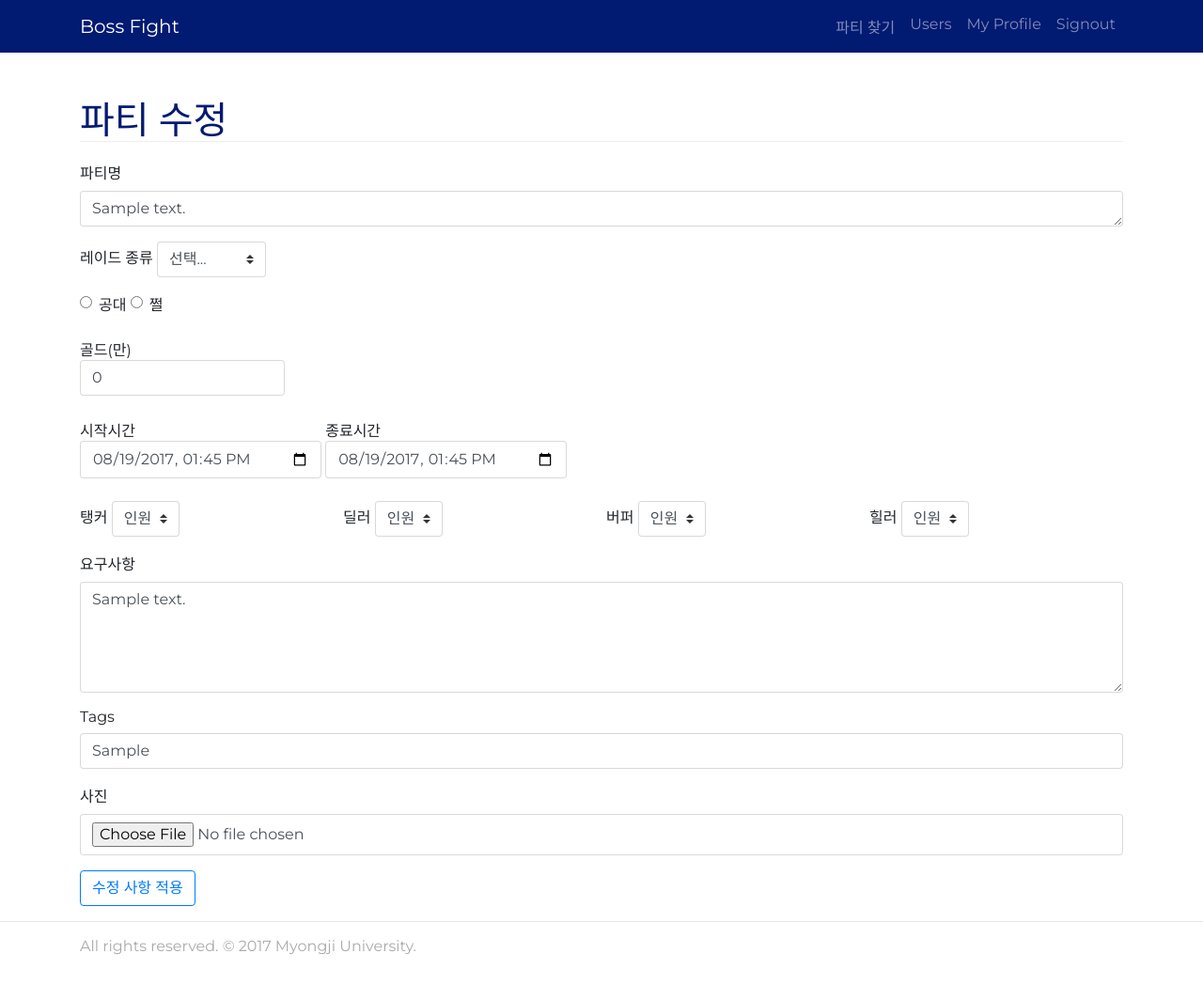
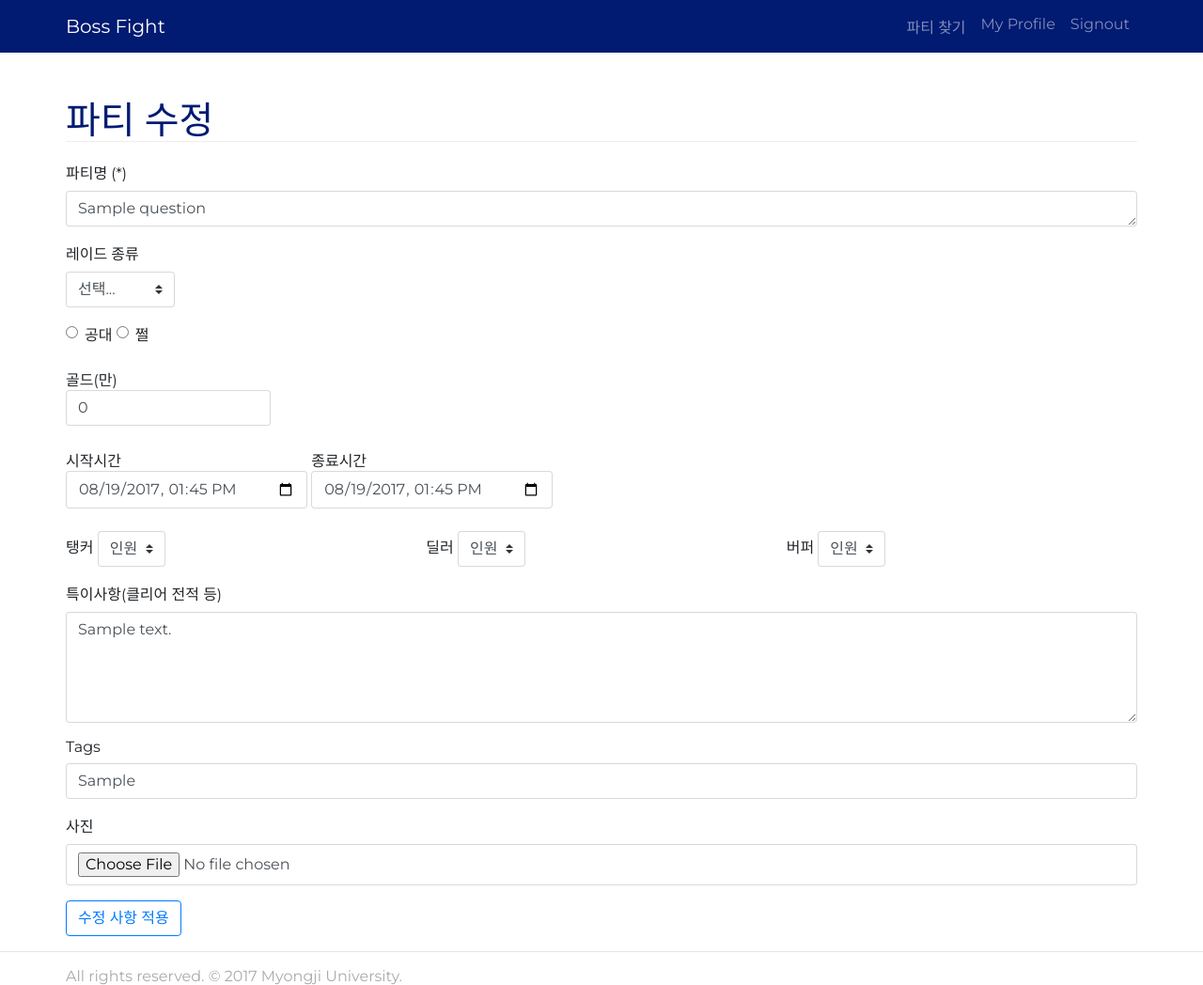
Before and after one commit to ponyong/MYWP, a Node server app: page /questions/600000000000000000000001/edit in a window 1280 px wide. Shown: the whole page at 94% size. Before the commit the page ends 1016 px from the top, so only its background shows below. Run offline with Node 20, Linux system fonts and the light colour scheme; a user stored in the database is signed in; tables that the repository leaves empty hold one stand-in row (values such as "Sample post"); some libraries are stand-ins or nearby versions.

Commit message:
파티 모집 , 어드민 계정 셋팅, 메인,
파티모집 : 필수 요소들 셋팅
어드민 계정 : 수정 삭제 어드민만 o
메인: 이벤트 생성시 메인페이지에 뜸

```diff
--- a/public/stylesheets/base.scss
+++ b/public/stylesheets/base.scss
@@ -7,6 +7,24 @@ body {
   & > .main-content {
     min-height: 400px;
   }
+}
+.container {
+  padding: 0;
+  .col-lg-4 {
+    width: 33%;
+  }
+}
+
+.content {
+  font-size: 25px;
+  font-style: oblique;
+
+}
+a.title{
+  width: auto;
+  white-space: nowrap;
+  text-overflow: ellipsis;
+  overflow: hidden;
 }
 
 a:hover {
--- a/public/stylesheets/style.css
+++ b/public/stylesheets/style.css
@@ -5,6 +5,21 @@ body {
   padding-top: 1em; }
   body > .main-content {
     min-height: 400px; }
+
+.container {
+  padding: 0; }
+  .container .col-lg-4 {
+    width: 33%; }
+
+.content {
+  font-size: 25px;
+  font-style: oblique; }
+
+a.title {
+  width: auto;
+  white-space: nowrap;
+  text-overflow: ellipsis;
+  overflow: hidden; }
 
 a:hover {
   text-decoration: none; }
--- a/routes/api/questions.js
+++ b/routes/api/questions.js
@@ -6,7 +6,6 @@ const router = express.Router();
 
 // Index
 router.get('/', catchErrors(async (req, res, next) => {
-  console.log('API call')
   const page = parseInt(req.query.page) || 1;
   const limit = parseInt(req.query.limit) || 10;
   var query = {};
@@ -20,7 +19,6 @@ router.get('/', catchErrors(async (req, res, next) => {
       {tanker: {'$regex': term, '$options': 'i'}},
       {dealer: {'$regex': term, '$options': 'i'}},
       {buffer: {'$regex': term, '$options': 'i'}},
-      {healer: {'$regex': term, '$options': 'i'}},
     ]};
   }
   const questions = await Question.paginate({}, {
--- a/routes/questions.js
+++ b/routes/questions.js
@@ -93,7 +93,6 @@ router.post('/', needAuth, catchErrors(async (req, res, next) => {
     tanker: req.body.tanker,
     dealer: req.body.dealer,
     buffer: req.body.buffer,
-    healer: req.body.healer,
     tags: req.body.tags.split(" ").map(e => e.trim()),
   });
   await question.save();
--- a/routes/users.js
+++ b/routes/users.js
@@ -110,6 +110,7 @@ router.post('/', catchErrors(async (req, res, next) => {
   user = new User({
     name: req.body.name,
     email: req.body.email,
+    admin : false
   });
   user.password = await user.generateHash(req.body.password);
   await user.save();
--- a/views/includes/topnav.pug
+++ b/views/includes/topnav.pug
@@ -9,8 +9,9 @@
         ul.navbar-nav.ml-auto
           li.nav-item
             a.nav-link(href="/questions") 파티 찾기
-          li.nav-item
-            a.nav-link(href="/users") Users
+          if currentUser && currentUser.admin
+            li.nav-item
+              a.nav-link(href="/users") Users
           if (!currentUser)
             li.nav-item
               a.nav-link(href='/signin') 로그인
--- a/views/questions/_form.pug
+++ b/views/questions/_form.pug
@@ -1,15 +1,17 @@
 .form-group
-  label(for="mainTitle") 파티명
-  textarea.form-control(name="content", rows="1")= question.content
+  label(for="mainTitle") 파티명 (*)
+  textarea.form-control(name="mainTitle", rows="1" required)= question.mainTitle
+
 
 .form-group
   label(for="title") 레이드 종류
-  select(type = "text" id="title_selecter" class="custom-select mb-2 mr-sm-2 mb-sm-0")
-    option(selected) 선택...
+  select(type = "text" id="title_selecter" class="custom-select d-block mb-2 mr-sm-2 mb-sm-0" required)
+    option(value="") 선택...
     option(value="1") 안톤
     option(value="2") 루크
     option(value="3") 메가팬테스
   input.form-control(type="hidden", id="TITLE", name="title", placeholder="제목", value=question.title)
+
 .form-group
     .form-check.form-check-inline
       label.form-check-label
@@ -29,44 +31,39 @@
       input.form-control(type="datetime-local" value="2017-08-19T13:45:00" id="datetime-end")
 .form-group
   .form-row
-    .col-3
+    .col-4
       label(for="tanker") 탱커
-      select(type = "text" id="TANK_NUM" class="custom-select mb-2 mr-sm-2 mb-sm-0")
-        option(selected) 인원
+      select(type = "text" id="TANK_NUM" class="custom-select mb-2 mr-sm-2 mb-sm-0" required)
+        option(value="") 인원
+        option(value="0") 0
         option(value="1") 1
         option(value="2") 2
         option(value="3") 3
-      input.form-control(type="hidden", id="TANKER", name="tanker", placeholder="제목", value=question.title)
-    .col-3
+      input.form-control(type="hidden", id="TANKER", name="tanker", placeholder="제목", value=question.tanker)
+    .col-4
       label(for="dealer") 딜러
-      select(type = "text" id="DEALER_NUM" class="custom-select mb-2 mr-sm-2 mb-sm-0")
-        option(selected) 인원
+      select(type = "text" id="DEALER_NUM" class="custom-select mb-2 mr-sm-2 mb-sm-0" required)
+        option(value="") 인원
+        option(value="0") 0
         option(value="1") 1
         option(value="2") 2
         option(value="3") 3
-      input.form-control(type="hidden", id="DEALER", name="dealer", placeholder="제목", value=question.title)
-    .col-3
+      input.form-control(type="hidden", id="DEALER", name="dealer", placeholder="제목", value=question.dealer)
+    .col-4
       label(for="buffer") 버퍼
-      select(type = "text" id="BUFFER_NUM" class="custom-select mb-2 mr-sm-2 mb-sm-0")
-        option(selected) 인원
+      select(type = "text" id="BUFFER_NUM" class="custom-select mb-2 mr-sm-2 mb-sm-0" required)
+        option(value="") 인원
+        option(value="0") 0
         option(value="1") 1
         option(value="2") 2
         option(value="3") 3
-      input.form-control(type="hidden", id="BUFFER", name="buffer", placeholder="제목", value=question.title)
-    .col-3
-      label(for="healer") 힐러
-      select(type = "text" id="HEAL_NUM" class="custom-select mb-2 mr-sm-2 mb-sm-0")
-        option(selected) 인원
-        option(value="1") 1
-        option(value="2") 2
-        option(value="3") 3
-      input.form-control(type="hidden", id="HEALER", name="healer", placeholder="제목", value=question.title)
+      input.form-control(type="hidden", id="BUFFER", name="buffer", placeholder="제목", value=question.buffer)
 .form-group
-  label(for="question")  요구사항
-  textarea.form-control(name="content", rows="5")= question.content
+  label(for="question")  특이사항(클리어 전적 등)
+  textarea.form-control(name="content", rows="5" required)= question.content
 .form-group
   label(for="tags") Tags
-  input.form-control(type="text", name="tags", placeholder="tags separated by spaces", value=question.tags ? question.tags.join(" ") : "")
+  input.form-control(type="text", name="tags", placeholder="tags separated by spaces", value=question.tags ? question.tags.join(" ") : "" required)
 .form-group
   label(for='img') 사진
   input.form-control(type="file", name="img")
@@ -101,9 +98,5 @@ script.
       $('#BUFFER').val(selected);
     });
 
-    $('#HEALER_NUM').click(function () {
-      var selected = $("#HEALER_NUM > option:selected").text();
-      $('#HEALER').val(selected);
-    });
 
   });
--- a/views/questions/index.pug
+++ b/views/questions/index.pug
@@ -9,7 +9,7 @@ block content
       input.form-control.mr-sm-2(type='text', name='term', placeholder='Search', aria-label='Search', value=term)
 
     h1.main-title
-      | Questions
+      | 파티를 만들어봐요 ★
       if questions.total > 0
         .small Total #{questions.total} question(s)
 
@@ -19,10 +19,10 @@ block content
       .questions
         each question in questions.docs
           .question
-            a.title(href=`/questions/${question.id}`)= question.title
+            a.title(href=`/questions/${question.id}`)= question.mainTitle
             include _question
 
       +paginate(questions, '/questions', query)
 
     hr
-    a.btn.btn-primary(href='/questions/new') Ask Question
+    a.btn.btn-primary(href='/questions/new') 파티 등록
--- a/views/questions/show.pug
+++ b/views/questions/show.pug
@@ -2,7 +2,8 @@ extends ../layout
 
 block content
   .container
-    h1.main-title= question.title
+    h1.main-title
+      span BOSS :#{question.title}
 
     .question.show
       include _question
```
Also changed, not shown: models/question.js (+3 -4 lines), views/index.pug (+6 -5 lines), views/questions/_question.pug (+14 -13 lines), lib/passport-config.js, public/stylesheets/style.scss (line endings or trailing spaces), 1 other file.
